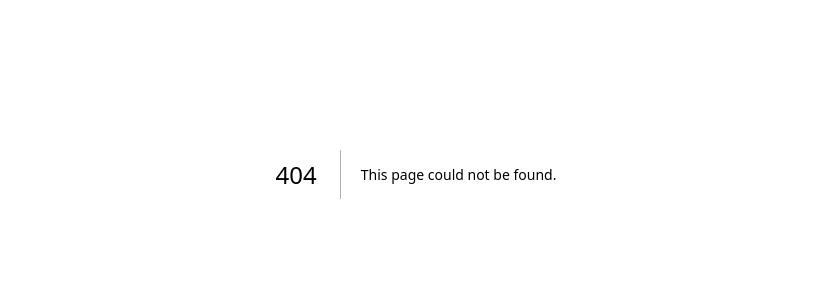
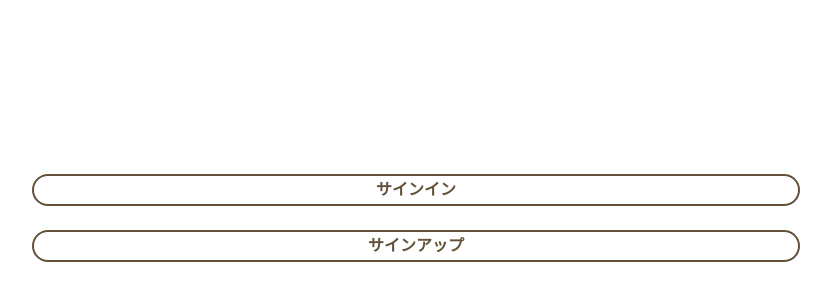
Before and after one commit to nrak126/librarium, a Next.js app: page /auth in a window 1280 px wide. Before the commit this address had no page. Shown: the part 226-526 px from the top of the page, without its empty margins (224-1055 px from the left). Built offline with nearby package versions, Linux system fonts and the light colour scheme.

Commit message:
signページ

```diff
--- /dev/null
+++ b/src/app/auth/page.tsx
@@ -0,0 +1,48 @@
+"use client";
+
+import { useState } from "react";
+
+export default function Page() {
+  const [signIn, setSignIn] = useState(false);
+
+  const SignIn = () => {
+    setSignIn(true);
+    console.log("useState", signIn);
+  };
+  return (
+    <>
+      <button
+        onClick={SignIn}
+        style={{
+          border: "2px solid #635038",
+          borderRadius: 30,
+          color: "#635038",
+          position: "absolute",
+          left: "20%",
+          width: "60%",
+          height: "4%",
+          top: "50%",
+          fontWeight: "bold",
+        }}
+      >
+        サインイン
+      </button>
+      <button
+        onClick={SignIn}
+        style={{
+          border: "2px solid #635038",
+          borderRadius: 30,
+          color: "#635038",
+          position: "absolute",
+          left: "20%",
+          width: "60%",
+          height: "4%",
+          top: "57%",
+          fontWeight: "bold",
+        }}
+      >
+        サインアップ
+      </button>
+    </>
+  );
+}
```
